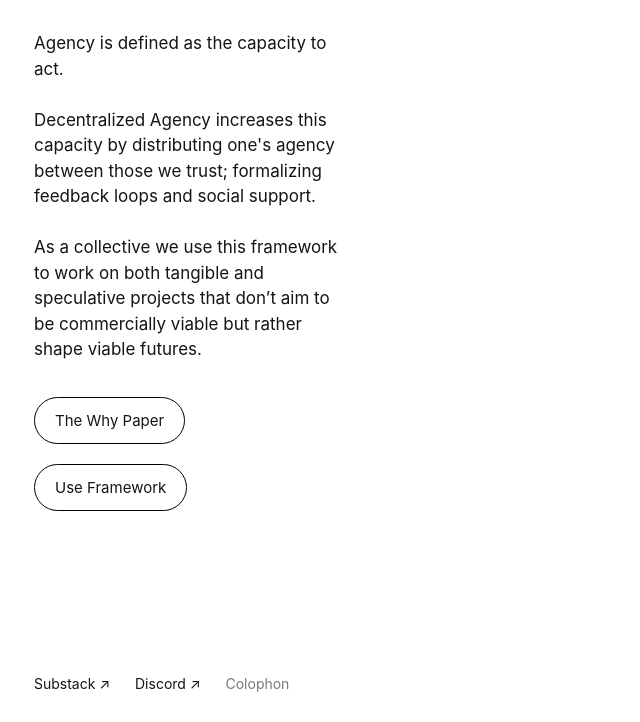
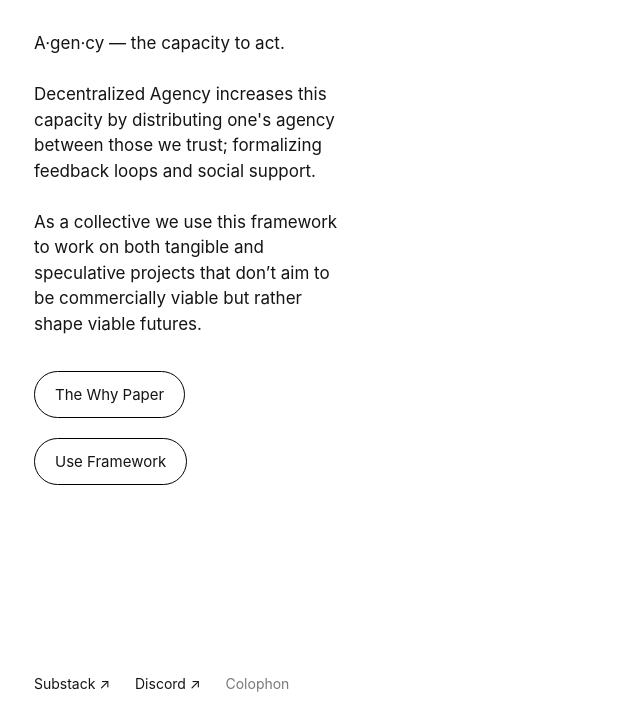
Before and after one commit to marcvermeeren/da-site, an Eleventy site: page content/index.md in a window 1280 px wide. Shown: the part 78-800 px from the top of the page, without its empty margins (0-640 px from the left). Built offline with nearby package versions, Linux system fonts and the light colour scheme; Eleventy itself is replaced by a stand-in of ours; files that its build step writes are made by us from their sources; a script that the page names is missing.

Commit message:
about text update

```diff
--- a/_includes/homepage.njk
+++ b/_includes/homepage.njk
@@ -23,11 +23,11 @@
 
       <div class="homepageMobileAbout">
       <p>
-        Agency is defined as the capacity to act.
+        A·gen·cy — the capacity to act.
       </p>
       <br>
       <p>
-        Decentralized Agency increases this capacity by distributing one's agency between those we trust; formalizing feedback loops and social support.
+        Decentralized Agency increases this capacity by distributing one's <i>agency</i> between those we trust; formalizing feedback loops and social support.
       </p>
       <br>
       <p>
--- a/_includes/sidebar.njk
+++ b/_includes/sidebar.njk
@@ -6,12 +6,12 @@
 
 <article class="about">
   <p>
-    Agency is defined as the capacity to act.
-  </p>
-  <br>
-  <p>
-    Decentralized Agency increases this capacity by distributing one's agency between those we trust; formalizing feedback loops and social support.
-  </p>
+        A·gen·cy — the capacity to act.
+      </p>
+      <br>
+      <p>
+        Decentralized Agency increases this capacity by distributing one's <i>agency</i> between those we trust; formalizing feedback loops and social support.
+      </p>
   <br>
   <p>
     As a collective we use this framework to work on both tangible and speculative projects that don’t aim to be commercially viable but rather shape viable futures.
```
Also changed, not shown: 5 other files.
